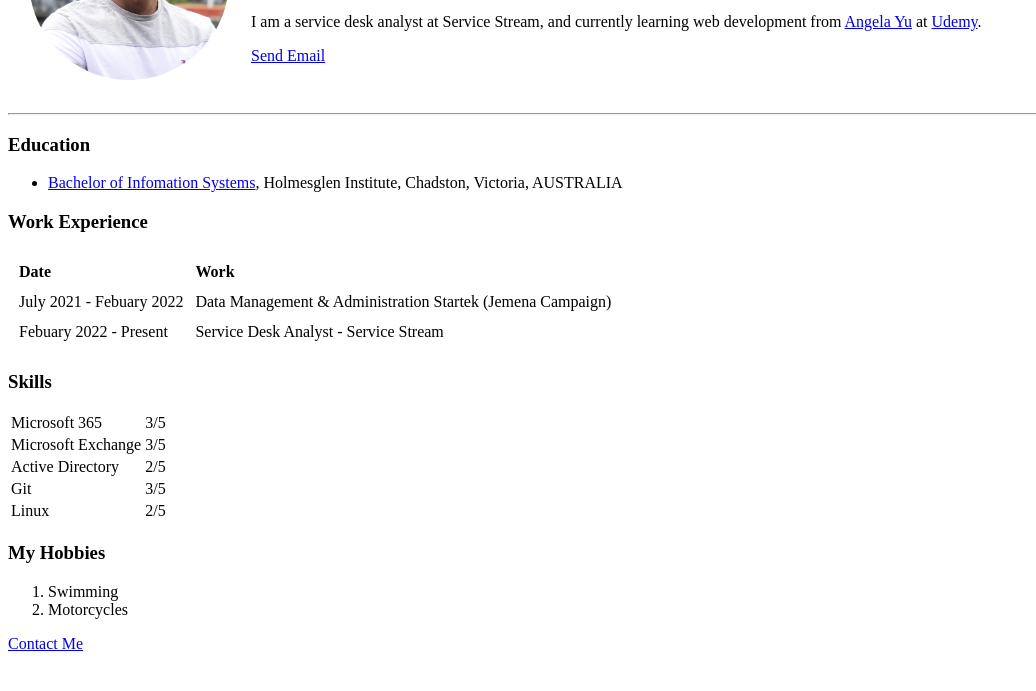
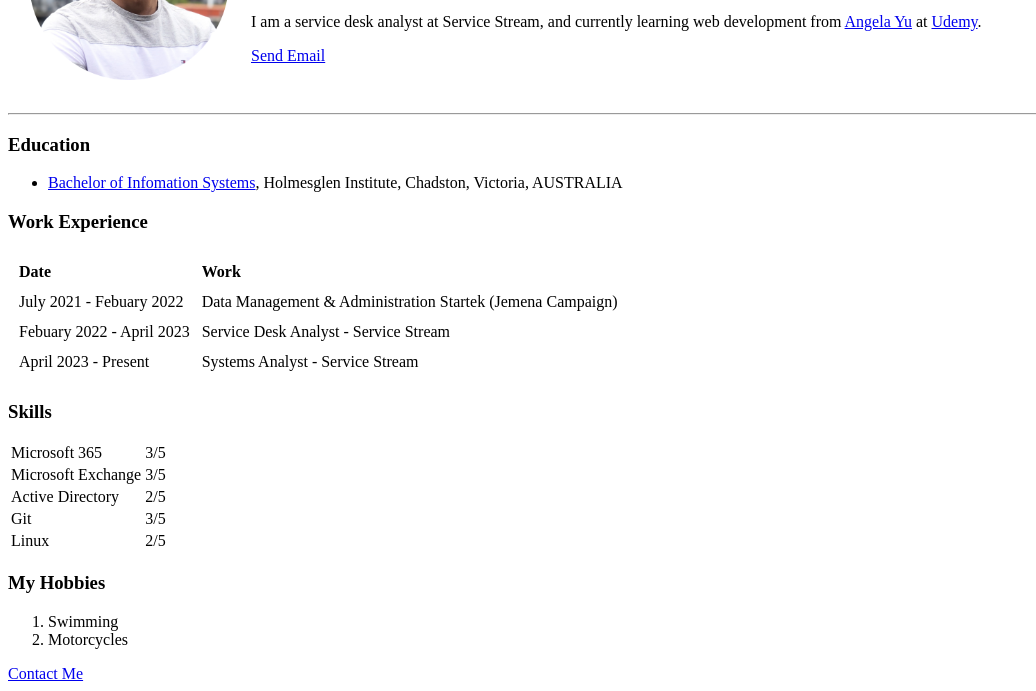
Before and after one commit to SanveerBenipal/cv, a plain HTML site: page index.html in a window 1280 px wide. Shown: the part 149-840 px from the top of the page, without its empty margins (0-1036 px from the left). Before the commit the page ends 810 px from the top, so only its background shows below. Drawn offline with Linux system fonts and the light colour scheme.

Commit message:
updated job description

```diff
--- a/index.html
+++ b/index.html
@@ -40,8 +40,12 @@
         <td>Data Management & Administration Startek (Jemena Campaign)</td>
       </tr>
       <tr>
-        <td>Febuary 2022 - Present</td>
+        <td>Febuary 2022 - April 2023</td>
         <td>Service Desk Analyst - Service Stream</td>
+      </tr>
+      <tr>
+        <td>April 2023 - Present</td>
+        <td>Systems Analyst - Service Stream</td>
       </tr>
     </tbody>
 
```
